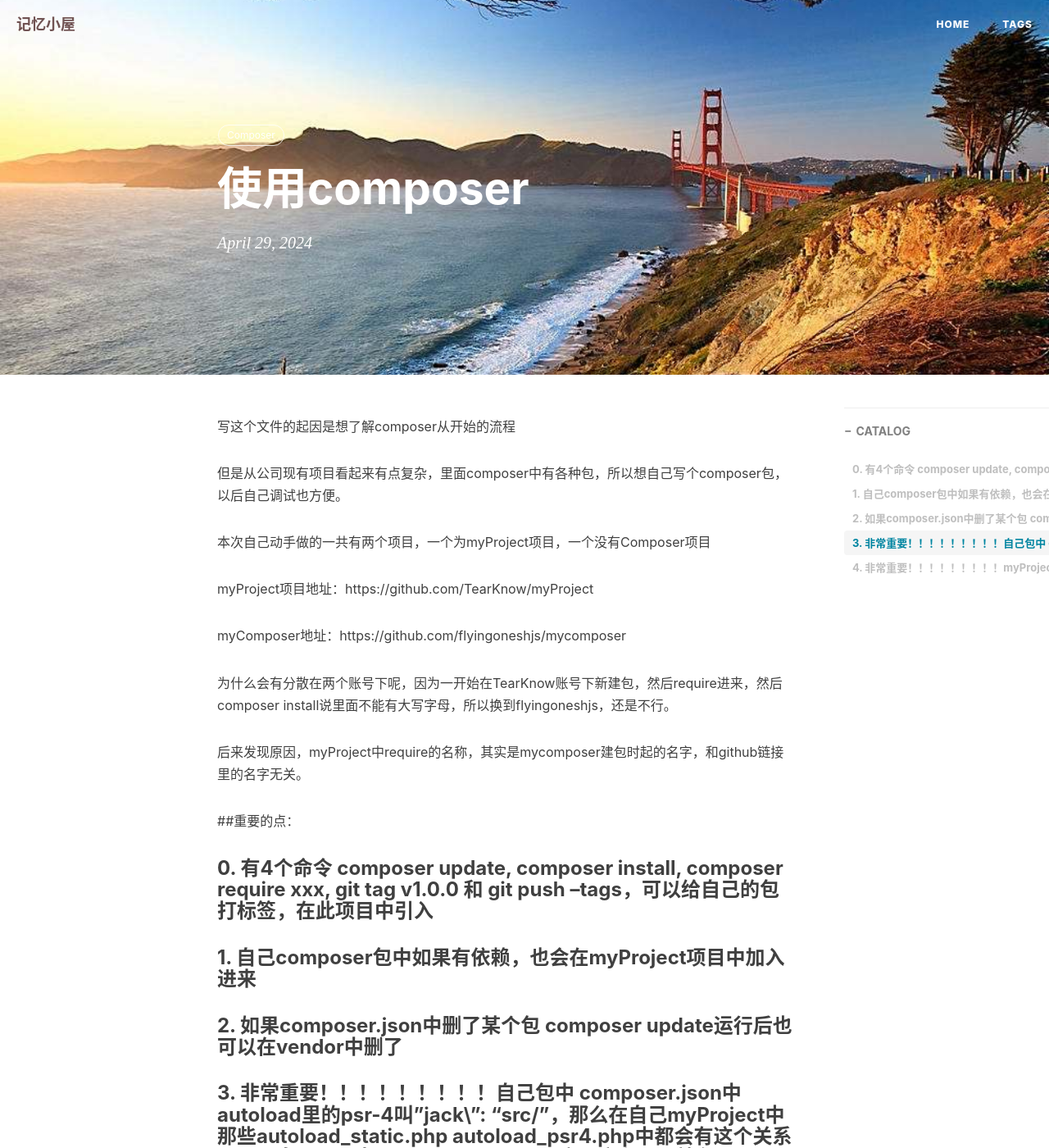
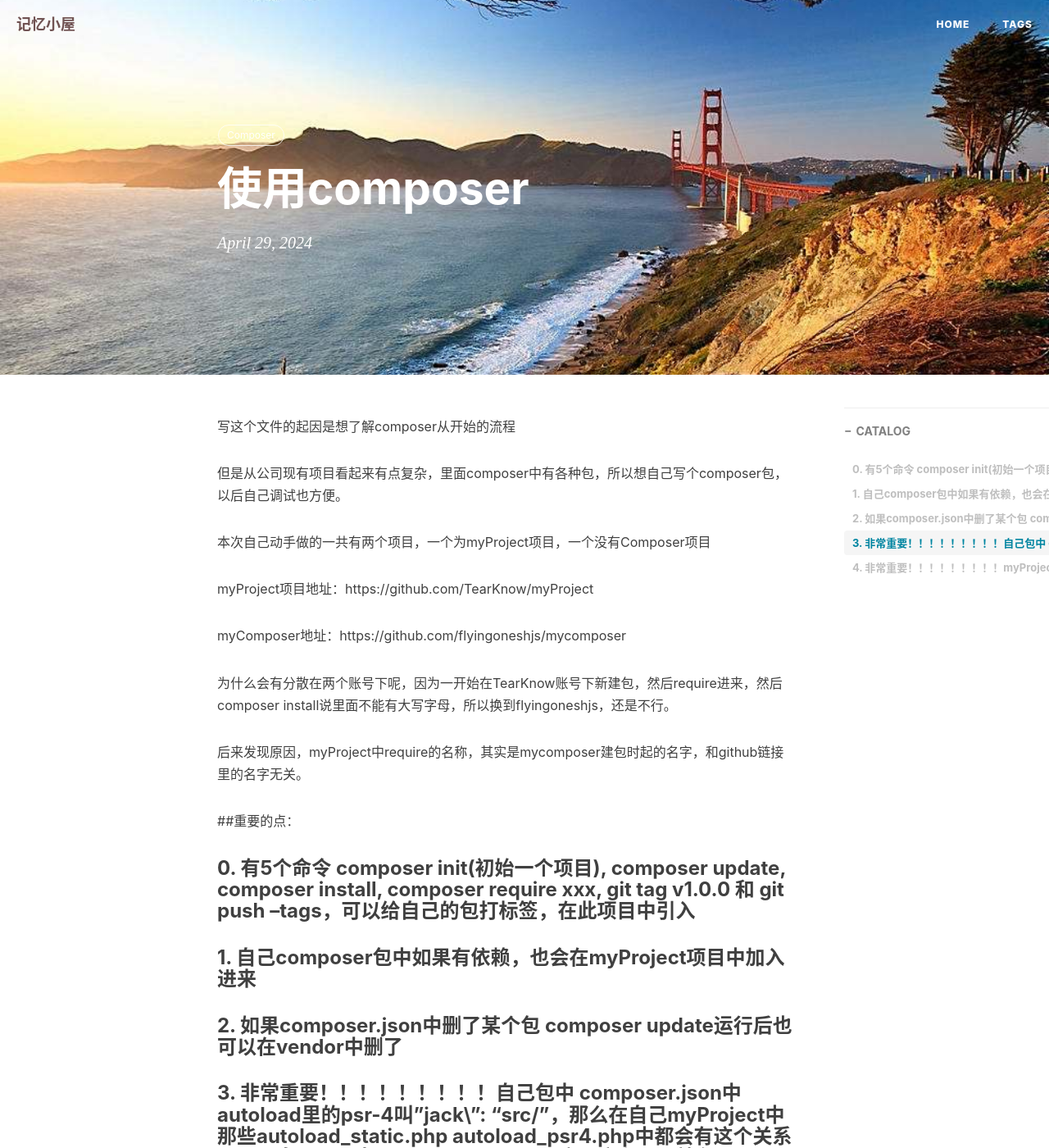
Before and after one commit to TearKnow/blog, a Jekyll site: the page built from _posts/2024-04-29-使用composer.md, in a window 1280 px wide and 1400 px high. Shown: the whole window at 82% size. Built offline with Jekyll 4.4.1, drawn with Linux system fonts in a browser that asks for light colours; comment, search, counter and statistics services are not loaded.

Commit message:
my composer

```diff
--- a/_posts/2024-04-29-使用composer.md
+++ b/_posts/2024-04-29-使用composer.md
@@ -27,7 +27,7 @@ myComposer地址：https://github.com/flyingoneshjs/mycomposer
 
 ##重要的点：
 
-### 0. 有4个命令  composer update, composer install, composer require xxx, git tag v1.0.0 和 git push --tags，可以给自己的包打标签，在此项目中引入
+### 0. 有5个命令 composer init(初始一个项目), composer update, composer install, composer require xxx, git tag v1.0.0 和 git push --tags，可以给自己的包打标签，在此项目中引入
 ### 1. 自己composer包中如果有依赖，也会在myProject项目中加入进来
 ### 2. 如果composer.json中删了某个包 composer update运行后也可以在vendor中删了
 ### 3. 非常重要！！！！！！！！！自己包中 composer.json中autoload里的psr-4叫"jack\\": "src/"，那么在自己myProject中那些autoload_static.php autoload_psr4.php中都会有这个关系（需要自己项目中 composer intall）。这里这个jack就在myProject中类似一个全局的命名空间了，那么在myProject中就可以用new jack\currency\CurrencyService()。
```
